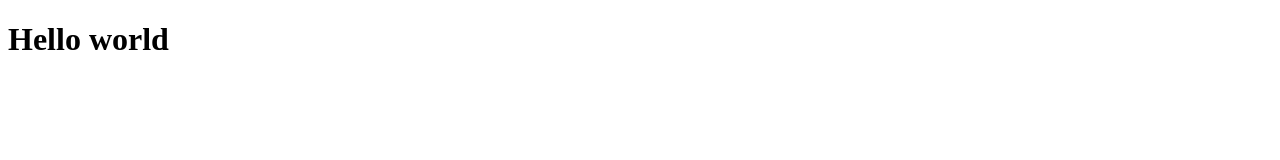
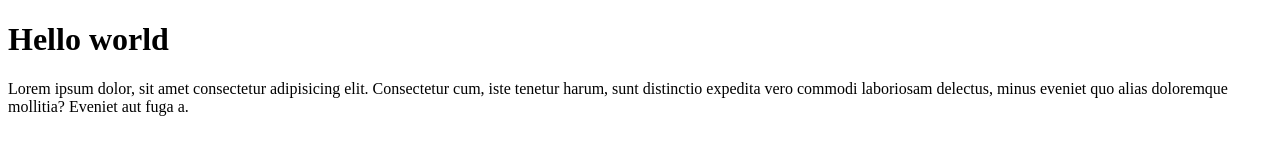
Before and after one commit to januard064/wpu-git-test, a plain HTML site: page index.html in a window 1280 px wide. Drawn offline with Linux system fonts and the light colour scheme.

Commit message:
tamnbah paragraph lorem

```diff
--- a/index.html
+++ b/index.html
@@ -8,6 +8,7 @@
 </head>
 <body>
     <h1>Hello world</h1>
+    <p>Lorem ipsum dolor, sit amet consectetur adipisicing elit. Consectetur cum, iste tenetur harum, sunt distinctio expedita vero commodi laboriosam delectus, minus eveniet quo alias doloremque mollitia? Eveniet aut fuga a.</p>
 
 </body>
 </html>
```
